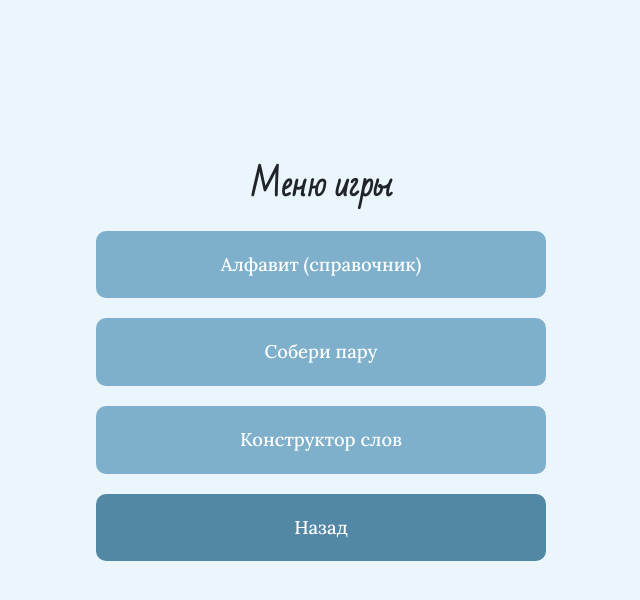
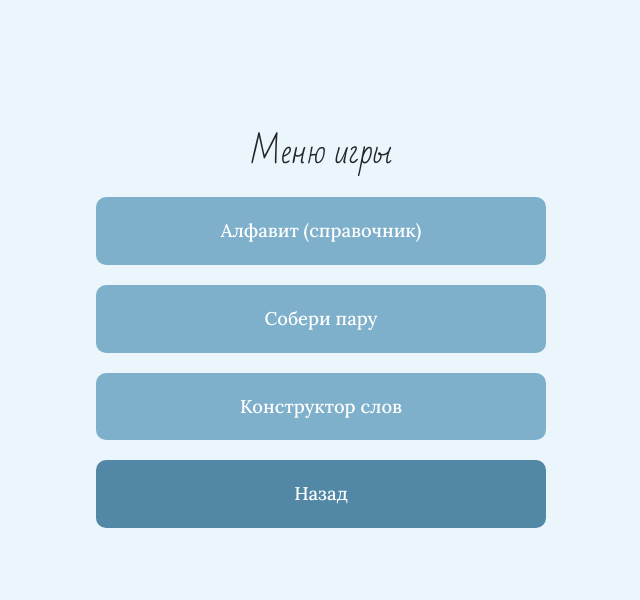
Before and after one commit to AnigalHub/DrawnSVGWithAnimation, a Vue app: page /gameMenu in a window 1280 px wide. Shown: the top 600 px of the page, without its empty margins (319-959 px from the left). Built offline with nearby package versions, Linux system fonts and the light colour scheme.

Commit message:
изменение в стилях отступов и шрифтов

```diff
--- a/src/App.vue
+++ b/src/App.vue
@@ -34,11 +34,16 @@ export default {
       min-height: 100px;
       text-align: center;
       font-size: 30px;
+      /*выделенный текст*/
+      u{
+          font-weight: 100 !important;
+          font-family: 'Bad Script', cursive !important;
+      }
   }
   /*выделенный текст*/
   u{
-      font-weight: 600 !important;
-      font-family: 'Bad Script', cursive;
+      font-weight: 600;
+      font-family: 'Bad Script', cursive !important;
   }
   /*footer-модального окна*/
   .modal-footer{display: none !important;}
@@ -53,14 +58,14 @@ export default {
       text-align: center;
       font-size: 2rem !important;
       margin-bottom: 25px !important;
-      font-weight: 600 !important;
+      font-weight: 500 !important;
       font-family: 'Bad Script', cursive;
   }
   /*контент всех компонентов*/
-  #content{padding-top: 2%;}
+  #content{padding-top: 1%;}
   /*Компонент - ГлавноеМеню (mainMenu), Компонент - МенюИгры (gameMenu)*/
   #mainMenu, #gameMenu{
-      padding-top: 15%;
+      padding-top: 12%;
       padding-bottom: 20px;
       /*кнопки*/
       button{
```
